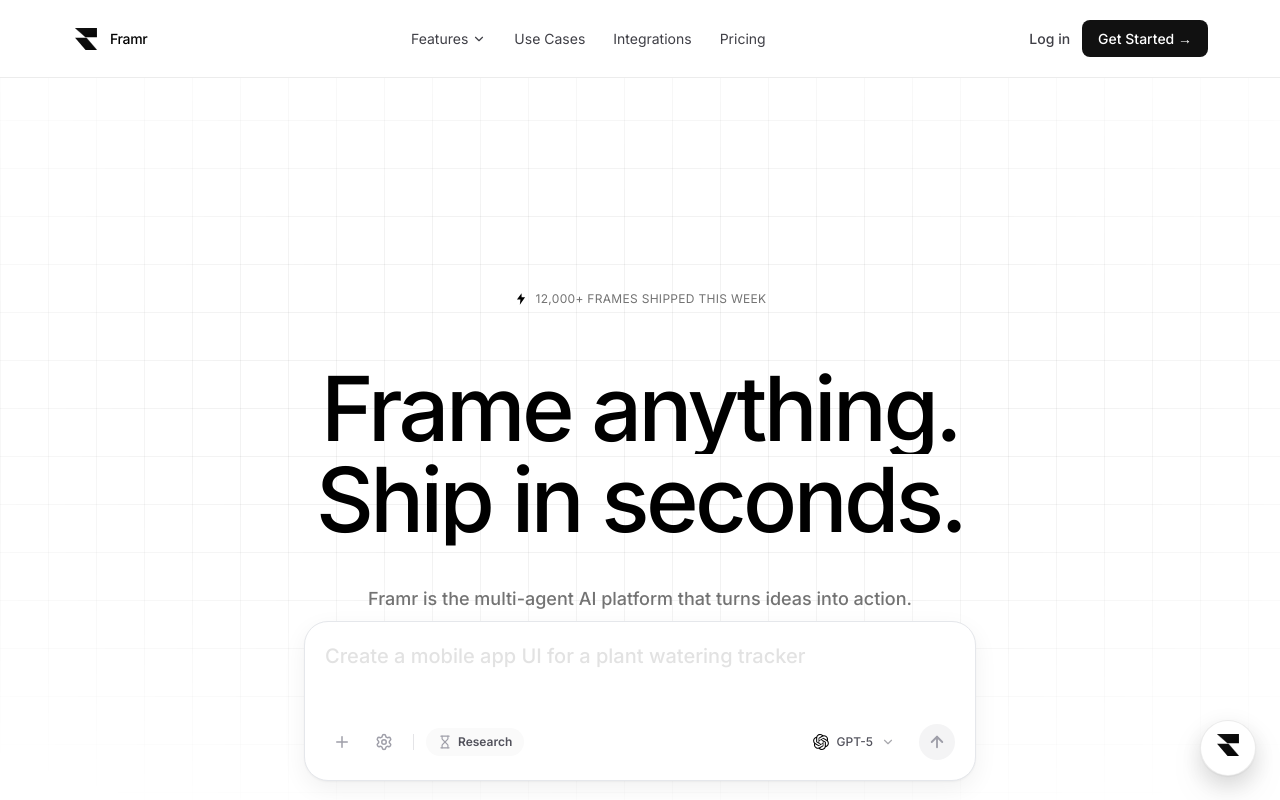
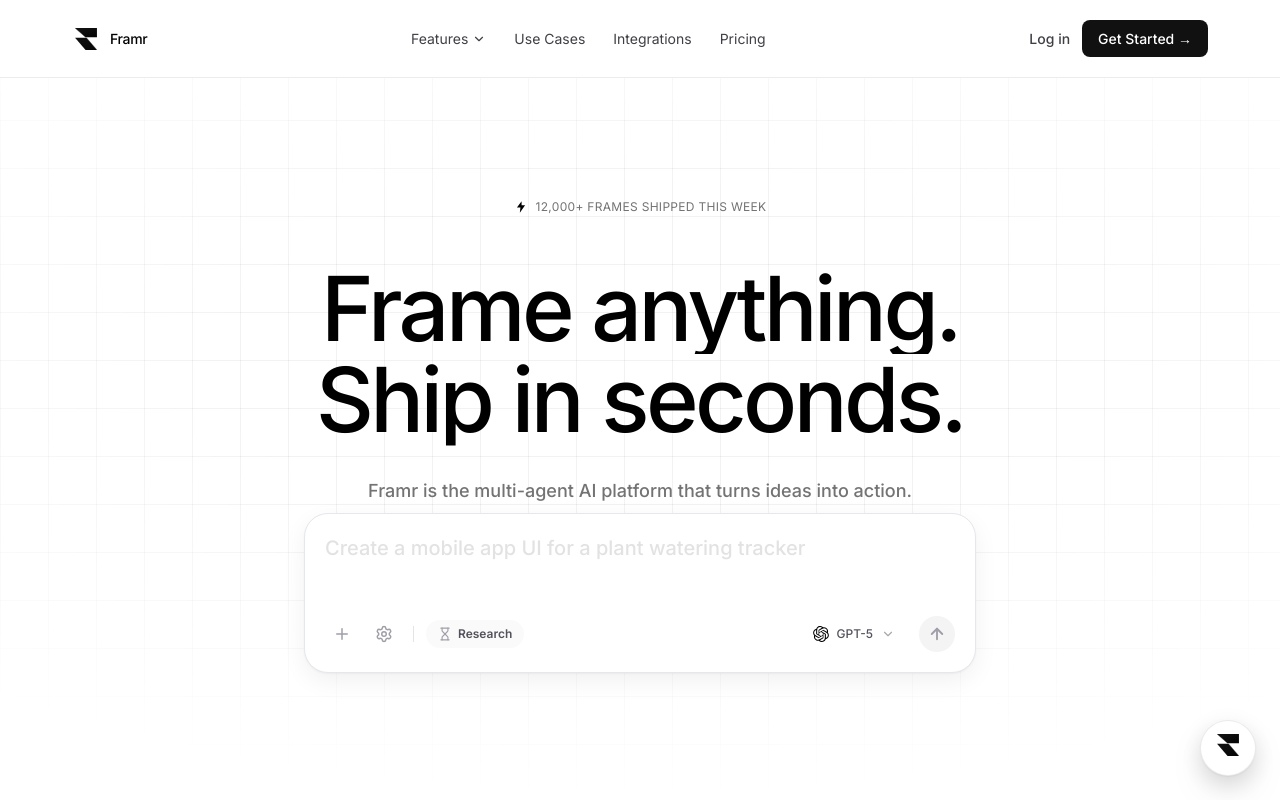
Before and after one commit to Lindsey802/Framr-Landing-Page, a React (Vite) app: page / in a window 1280 px wide. Shown: the top 800 px of the page. Built offline with nearby package versions, Linux system fonts and the light colour scheme.

Commit message:
Constrain hero to viewport and tighten vertical spacing

```diff
--- a/src/App.tsx
+++ b/src/App.tsx
@@ -16,7 +16,7 @@ export default function App() {
       <Navbar />
 
       {/* Hero Section */}
-      <section className="relative flex min-h-[600px] h-screen w-full flex-col items-center justify-center overflow-hidden bg-white pt-24 md:pt-32 md:h-screen">
+      <section className="relative flex h-[calc(100vh-72px)] min-h-[620px] w-full flex-col items-center justify-center overflow-hidden bg-white">
         {/* Background patterns */}
         <motion.div
           initial={{ opacity: 0 }}
@@ -25,7 +25,7 @@ export default function App() {
           className="absolute inset-0 bg-grid pointer-events-none z-0 [mask-image:radial-gradient(ellipse_80%_60%_at_50%_40%,#000_40%,transparent_100%)]"
         />
 
-        <div className="max-w-4xl mx-auto text-center relative z-10 w-full px-6 flex flex-col items-center gap-6 md:gap-8">
+        <div className="max-w-4xl mx-auto text-center relative z-10 w-full px-6 flex flex-col items-center gap-4 md:gap-6">
           <p className="mb-6 inline-flex items-center gap-2 text-xs uppercase tracking-wide text-neutral-500">
             <svg viewBox="0 0 24 24" className="h-3.5 w-3.5 text-black" fill="currentColor" aria-hidden="true">
               <path d="M13 2 5 13h6l-1 9 9-13h-6z" />
@@ -65,7 +65,7 @@ export default function App() {
             Framr is the multi-agent AI platform that turns ideas into action.
           </motion.p>
 
-          <div className="w-full max-w-2xl mx-auto -mt-6">
+          <div className="w-full max-w-2xl mx-auto -mt-4">
             <PromptBar />
           </div>
         </div>
```
